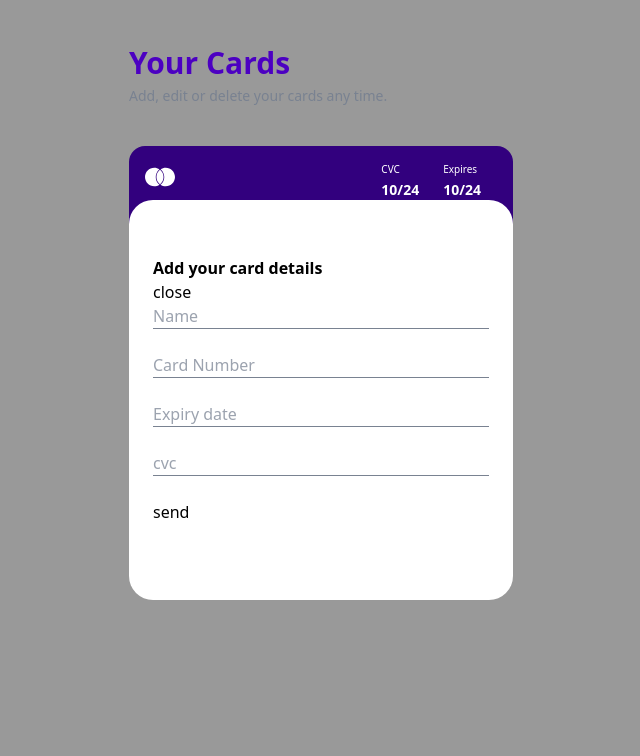
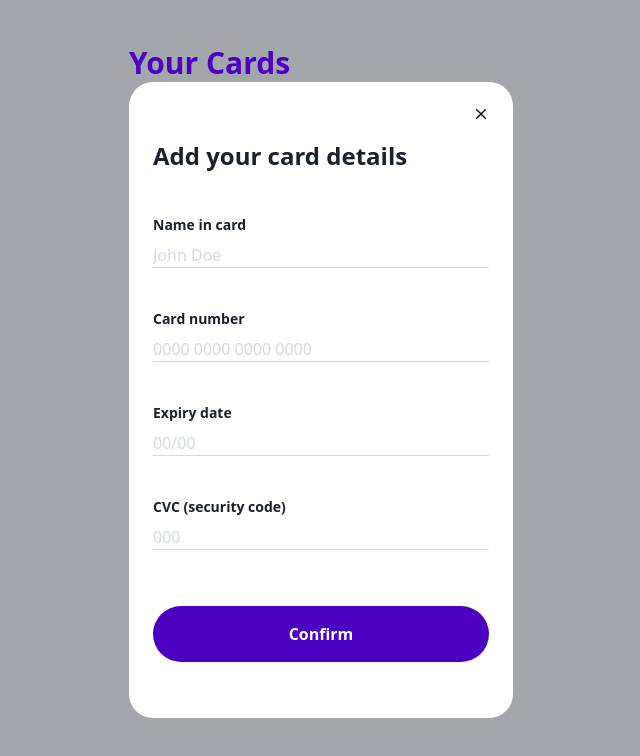
Before and after one commit to tonkec/cards_app, a React (Create React App) app: page / in a window 1280 px wide. Both pictures are taken after a click on the button "Add new card". Shown: the top 756 px of the page, without its empty margins (319-959 px from the left). Built offline with nearby package versions, Linux system fonts and the light colour scheme.

Commit message:
style modal; fix form validations and error handling

```diff
--- a/src/components/Card.tsx
+++ b/src/components/Card.tsx
@@ -2,7 +2,7 @@ import { SiMastercard } from "react-icons/si";
 const Card = (props: any) => {
   return (
     <div
-      className="bg-purple2 text-white rounded-sm p-3 relative"
+      className="bg-purple-100 text-white-100 rounded-sm p-3 relative mb-6"
       key={props.card.id}
     >
       <header className="relative right-3 flex pb-8">
@@ -12,13 +12,13 @@ const Card = (props: any) => {
         <div className="absolute right-0 flex">
           <div className="mr-4">
             <h6 className="text-xs">CVC</h6>
-            <span className="font-bold text-white text-sm">
-              {props.card.expiryDate}
+            <span className="font-bold text-white-100 text-sm">
+              {props.card.cvc}
             </span>
           </div>
           <div>
             <h6 className="text-xs">Expires</h6>
-            <span className="font-bold text-white text-sm">
+            <span className="font-bold text-white-100 text-sm">
               {props.card.expiryDate}
             </span>
           </div>
--- a/src/components/Cards.tsx
+++ b/src/components/Cards.tsx
@@ -3,6 +3,7 @@ import { useSelector } from "react-redux";
 import { initialState } from "../reducers/cardSlice";
 import Card from "./Card";
 import Modal from "./Modal";
+import { button } from "../styles/Components";
 
 const Cards = () => {
   const cards = useSelector((state: any) => state.cards.cards);
@@ -12,7 +13,6 @@ const Cards = () => {
   const [isModalShown, setIsModalShown] = useState(false);
   const onButtonClick = (e: MouseEvent<HTMLButtonElement>) => {
     const buttonValue = e.target as HTMLButtonElement;
-    console.log(e);
     const filteredCard = cards.filter(
       (card: any) => card.id === Number(buttonValue.value)
     );
@@ -28,18 +28,15 @@ const Cards = () => {
   };
   return (
     <>
-      <h1 className="text-xl text-purple font-bold mt-6">Your Cards</h1>
-      <p className="text-gray text-sm mb-6">
+      <h1 className="text-xl text-purple-100 font-bold mt-6">Your Cards</h1>
+      <p className="text-gray-200 text-sm mb-6">
         Add, edit or delete your cards any time.
       </p>
       {cards.length > 0 &&
         cards.map((card: any) => (
           <Card card={card} onButtonClick={onButtonClick} />
         ))}
-      <button
-        onClick={modalOpen}
-        className="bg-purple text-white rounded-xl w-full block py-3 mt-6 font-bold text-md"
-      >
+      <button onClick={modalOpen} className={`${button} mt-6`}>
         Add new card
       </button>
       {action === "edit" ? (
--- a/src/components/Modal.tsx
+++ b/src/components/Modal.tsx
@@ -7,7 +7,17 @@ import {
   validateExpiryDate,
   validateName,
 } from "../utils/validators";
+import {
+  input,
+  label,
+  modal,
+  button,
+  errorMessage,
+  errorInput,
+} from "../styles/Components";
 import { removeCard, addCard, editCard } from "../reducers/cardSlice";
+import { CgClose } from "react-icons/cg";
+import { formatCardNumber } from "../utils/cardNumberFormatter";
 interface ModalProps {
   id?: number;
   name?: string;
@@ -17,8 +27,6 @@ interface ModalProps {
   isShown: boolean;
   close: () => void;
 }
-
-const input = "block w-full border-b border-gray";
 
 const Modal = (props: ModalProps) => {
   const { name, cardNumber, expiryDate, cvc, isShown, close, id } = props;
@@ -33,7 +41,6 @@ const Modal = (props: ModalProps) => {
     cvc: "",
     name: "",
     number: "",
-    form: "",
   });
   const dispatch = useDispatch();
 
@@ -58,7 +65,7 @@ const Modal = (props: ModalProps) => {
       setError((oldError) => ({ ...oldError, number: "invalid" }));
     } else {
       setError((oldError) => ({ ...oldError, number: "" }));
-      setNewCardNumber(inputValue);
+      setNewCardNumber(formatCardNumber(inputValue));
     }
   };
 
@@ -74,7 +81,7 @@ const Modal = (props: ModalProps) => {
 
   const onCvcChange = (e: FormEvent<HTMLInputElement>) => {
     const inputValue = (e.target as HTMLInputElement).value;
-
+    console.log(validateCvc(inputValue));
     if (!validateCvc(inputValue)) {
       setError((oldError) => ({ ...oldError, cvc: "invalid" }));
       return;
@@ -90,26 +97,26 @@ const Modal = (props: ModalProps) => {
   };
 
   const isFormValid = () => {
-    if (
-      isEmpty(newName) ||
-      isEmpty(newCardNumber) ||
-      isEmpty(newDate) ||
-      String(newCvc) === "undefined"
-    ) {
-      setError((oldError) => ({ ...oldError, form: "invalid" }));
+    const nextError = { ...error };
+    nextError.name = isEmpty(newName) ? "invalid" : "";
+    nextError.number = isEmpty(newCardNumber) ? "invalid" : "";
+    nextError.cvc = isEmpty(String(newCvc)) ? "invalid" : "";
+    nextError.date = isEmpty(newDate) ? "invalid" : "";
+
+    const numberOfErrors = Object.values(nextError).filter(
+      (error) => error === "invalid"
+    );
+    setError(nextError);
+
+    if (numberOfErrors.length > 0) {
       return false;
-    } else {
-      setError((oldError) => ({ ...oldError, form: "" }));
+    }
     return true;
-    }
   };
 
   const onFormSubmit = (e: FormEvent<HTMLFormElement>) => {
     e.preventDefault();
-    const numberOfErrors = Object.values(error).filter(
-      (error) => error === "invalid"
-    );
-    if (isFormValid() && numberOfErrors.length === 0) {
+    if (isFormValid()) {
       const payload = {
         id: id,
         name: newName === "" ? name : newName,
@@ -131,11 +138,16 @@ const Modal = (props: ModalProps) => {
   return (
     <>
       <div className="fixed bg-black opacity-40 -z-10 inset-0"></div>
-      <div className="fixed max-w-sm inset-0 mx-auto top-1/2 -translate-y-1/2 bg-white px-4 py-8 rounded-md">
-        <h2 className="text-black font-black">
+      <div className={modal}>
+        <section
+          className={`bg-white-100 px-4 py-8 rounded-md relative top-1/2 -translate-y-1/2`}
+        >
+          <h2 className="text-black font-black mb-6 text-lg">
             {id ? "Edit your card" : "Add your card details"}
           </h2>
-        <button onClick={close}>close</button>
+          <button onClick={close} className="absolute top-4 right-4 font-bold">
+            <CgClose />
+          </button>
           {id && (
             <h1
               className="text-3xl font-bold underline"
@@ -145,46 +157,70 @@ const Modal = (props: ModalProps) => {
             </h1>
           )}
           <form onSubmit={onFormSubmit} className="w-full">
+            <label htmlFor="name" className={label}>
+              Name in card
+            </label>
             <input
-            className={input}
+              className={error.name !== "" ? errorInput : input}
               type="text"
               defaultValue={name ? name : ""}
               onChange={onNameChange}
-            placeholder="Name"
+              placeholder="John Doe"
+              id="name"
             />
-          <br />
-          {error.name !== "" && <span>Name is not valid</span>}
+
+            {error.name !== "" && (
+              <span className={errorMessage}>Name is not valid</span>
+            )}
+            <label htmlFor="cn" className={label}>
+              Card number
+            </label>
             <input
-            className={input}
+              className={error.number !== "" ? errorInput : input}
               type="text"
               defaultValue={cardNumber ? cardNumber : ""}
-            placeholder="Card Number"
+              placeholder="0000 0000 0000 0000"
               onChange={onCardNumberChange}
+              id="cn"
             />
-          <br />
-          {error.number !== "" && <span>Card number is not valid</span>}
+
+            {error.number !== "" && (
+              <span className={errorMessage}>Card number is not valid</span>
+            )}
+            <label htmlFor="date" className={label}>
+              Expiry date
+            </label>
             <input
-            className={input}
+              className={error.date !== "" ? errorInput : input}
               type="text"
               defaultValue={expiryDate ? expiryDate : ""}
-            placeholder="Expiry date"
+              placeholder="00/00"
               onChange={onDateChange}
+              id="date"
             />
-          <br />
 
-          {error.date !== "" && <span>Date is not valid</span>}
+            {error.date !== "" && (
+              <span className={errorMessage}>Date is not valid</span>
+            )}
+            <label htmlFor="cvc" className={label}>
+              CVC (security code)
+            </label>
             <input
-            className={input}
+              className={error.cvc !== "" ? errorInput : input}
               type="text"
               defaultValue={cvc ? cvc : ""}
               onChange={onCvcChange}
-            placeholder="cvc"
+              placeholder="000"
+              id="cvc"
             />
-          <br />
-          {error.cvc !== "" && <span>cvc is not valid</span>}
-          {error.form !== "" && <span>Form is not valid</span>}
-          <input type="submit" value="send" />
+
+            {error.cvc !== "" && (
+              <span className={errorMessage}>cvc is not valid</span>
+            )}
+
+            <input type="submit" value="Confirm" className={`${button} mt-8`} />
           </form>
+        </section>
       </div>
     </>
   );
--- /dev/null
+++ b/src/styles/Components.tsx
@@ -0,0 +1,11 @@
+export const input =
+  "block w-full border-b border-gray-100 placeholder-gray-100 outline-none focus:border-black";
+export const label = "text-black mb-2 block font-bold text-sm mt-6";
+export const modal = "fixed max-w-sm inset-0 mx-auto top-1/2 -translate-y-1/2";
+
+export const button =
+  "bg-purple-100 text-white-100 rounded-xl w-full block py-3 font-bold text-md cursor-pointer disabled:bg-gray-100 disabled:cursor-not-allowed";
+
+export const errorMessage = "text-red mt-2 block";
+export const errorInput =
+  "block w-full border-b placeholder-gray-100 outline-none focus:border-black border-red text-red";
--- /dev/null
+++ b/src/utils/cardNumberFormatter.ts
@@ -0,0 +1,4 @@
+export const formatCardNumber = (cardNumber: string) => {
+  const arr = cardNumber.match(/[\s\S]{1,4}/g) || [];
+  return arr.join(" ");
+};
--- a/src/utils/validators.ts
+++ b/src/utils/validators.ts
@@ -30,7 +30,7 @@ export const validateCvc = (cvc?: string) => {
       return false;
     }
 
-    if (cvc.length > 3) {
+    if (cvc.length !== 3) {
       return false;
     }
 
--- a/tailwind.config.js
+++ b/tailwind.config.js
@@ -4,12 +4,23 @@ module.exports = {
   theme: {
     extend: {
       colors: {
-        purple: "#4C00C2",
-        purple2: "#32007E",
+        purple: {
+          100: "#4C00C2",
+          200: "#32007E",
+          300: "#3B058E",
+        },
         green: "#19AC51",
         red: "#FC484C",
-        white: "#ffffff",
-        gray: "#798291",
+        white: {
+          100: "#ffffff",
+          200: "#E5E5E5",
+        },
+        gray: {
+          100: "#D3D8E1",
+          200: "#798291",
+          300: "#444E5D",
+        },
+        black: "#1A212C",
       },
       fontSize: {
         xs: "10px",
```
Lines whose indentation alone changed are shown as unchanged.
